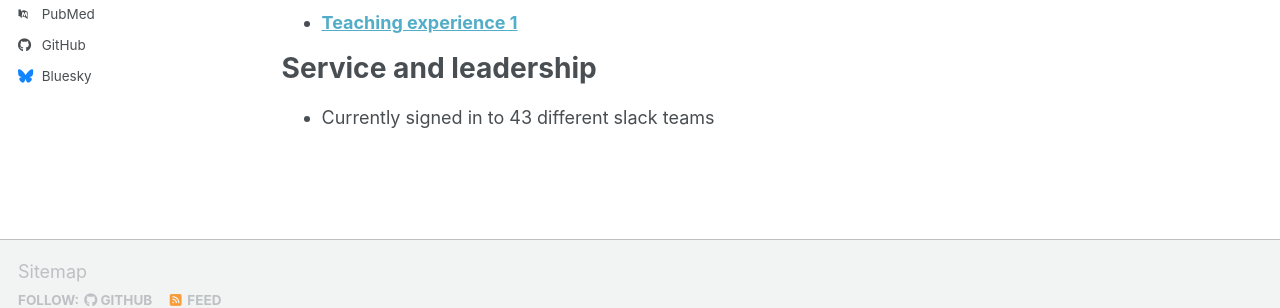
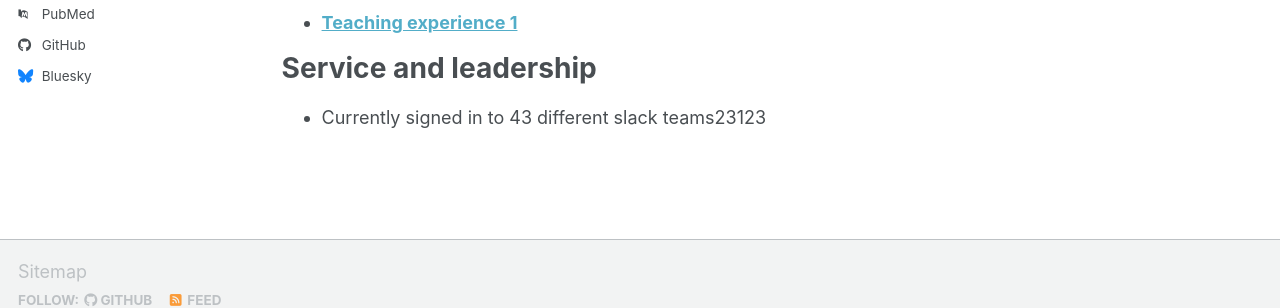
Before and after one commit to AndrewSQH/AndrewSQH.github.io, a Jekyll site: the page built from _pages/cv.md, in a window 1280 px wide and 900 px high, scrolled down 1648 px. Shown: the part 523-831 px from the top of the window. Built offline with Jekyll 4.4.1, drawn with Linux system fonts in a browser that asks for light colours; some web fonts are replaced; a script bundle is joined from its source files by our own code; library files that are not in the unit come from our copies.

Commit message:
First_Try

```diff
--- a/_pages/cv.md
+++ b/_pages/cv.md
@@ -61,4 +61,4 @@ Teaching
 
 Service and leadership
 ======
-* Currently signed in to 43 different slack teams
+* Currently signed in to 43 different slack teams23123
```
